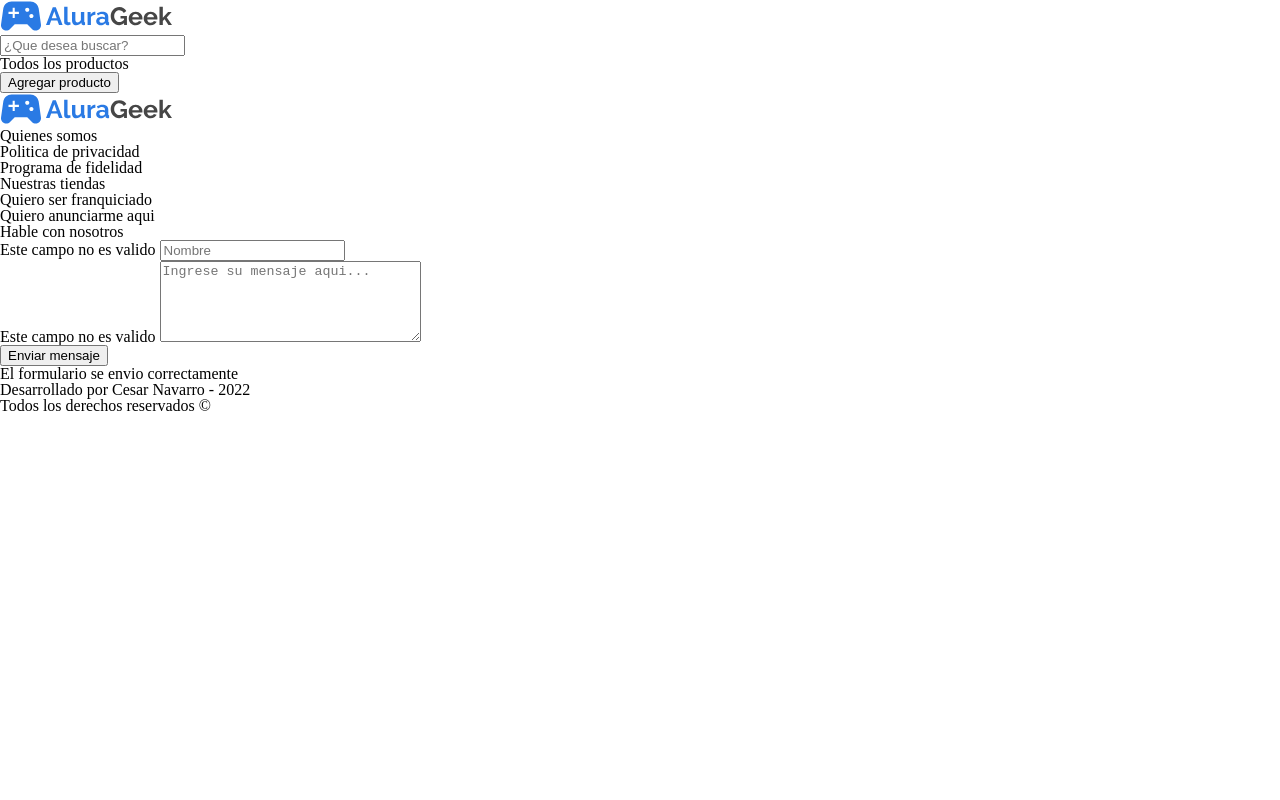
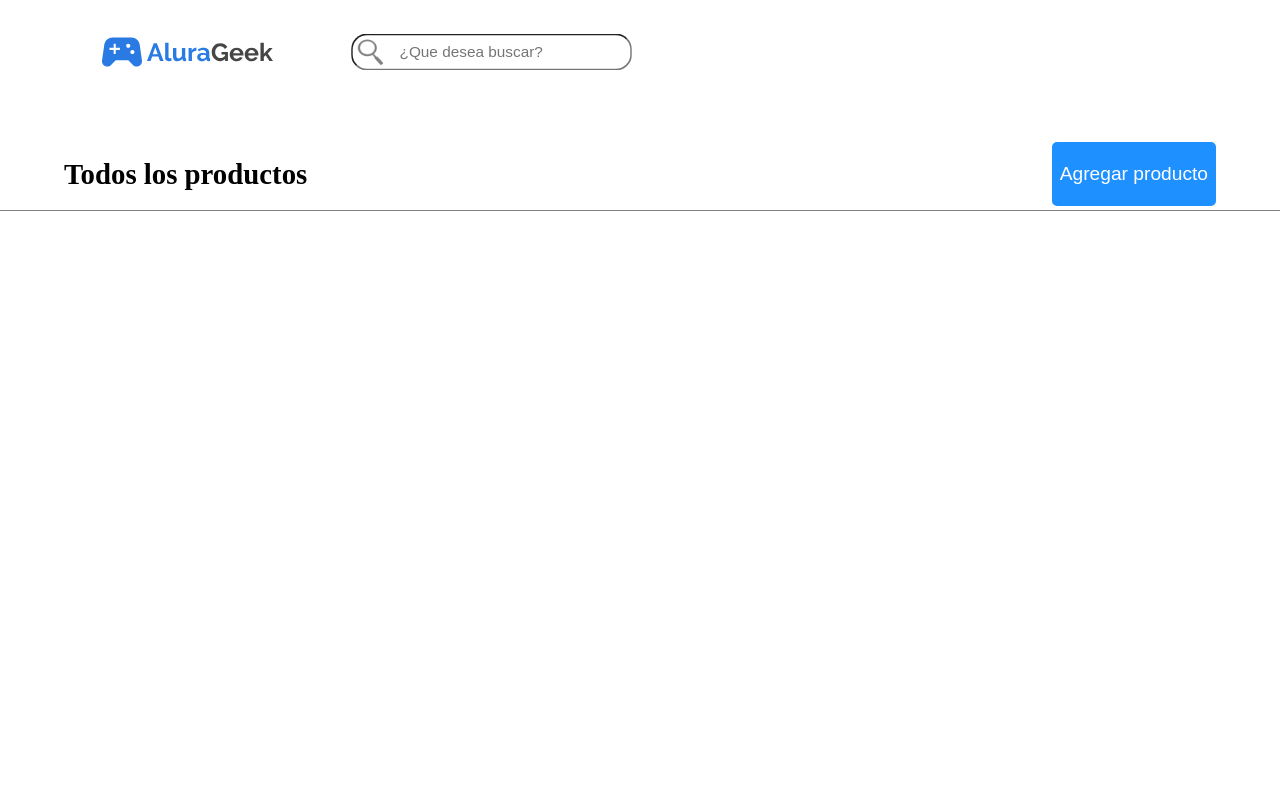
Before and after one commit to RaseckShow/Ecommerce-Challenge04-ONE, a website with bundled scripts: page administrador.html in a window 1280 px wide. Shown: the top 800 px of the page. Built offline with nearby package versions, Linux system fonts and the light colour scheme; no server answers.

Commit message:
Mejora de la vista del administrador

```diff
--- a/administrador.html
+++ b/administrador.html
@@ -25,7 +25,7 @@
         <div class="productos__todos" data-category="todosLosProductos">
             <div class="productos__title">
                 <h2 class="title__todosLosProductos">Todos los productos</h2>
-                <a href="#"><button class="agregarProducto__btn">Agregar producto</button></a>
+                <a href="agregarProducto.html"><button class="agregarProducto__btn">Agregar producto</button></a>
             </div>
             <div class="productos__list" data-productos>
 
--- /dev/null
+++ b/css/administrador.css
@@ -0,0 +1,193 @@
+/* Seccion Header */
+.menu__header{
+    display: flex;
+    justify-content: space-between;
+    align-items: center;
+    height: 13vh;
+}
+.menu__items{
+    height: 2rem;
+    display: flex;
+    justify-content: center;
+    width: 60vw;
+}
+.menu__buscador{
+    display: flex;
+    align-items: center;
+}
+.input__buscador{
+    width: 30vw;
+    height: 2.5rem;
+    border-radius: 20px;
+    margin-left: 10%;
+    padding-left: 15%;
+    font-size: 1.2rem;
+    color: #808080;
+    background-color: #f3f3f3;
+    border-color: none;
+    outline: none;
+    display: flex;
+    align-items: center;
+    background: url(../img/lupa.png) no-repeat 5px ;
+    transform: scale(0.8);
+}
+.input__buscador:focus{
+    color: #808080;
+    transform: scale(0.85,0.85);
+}
+.menu__header__btn{
+    margin-right: 10vw;
+    width: 13vw;
+    height: 2.5rem;
+    color: #2A7AE4;
+    border-color: #2A7AE4;
+    background: none;
+    border-radius: 10px;
+}
+.menu__header__btn:hover{
+    cursor: pointer;
+}
+
+/* Seccion Productos */
+.productos__todos{
+    height: 100vh;
+}
+.productos__title{
+    padding: 3% 5% .2rem 5%;
+    display: flex;
+    justify-content: space-between;
+    align-items: center;
+    border-bottom: 1px solid #808080;
+}
+.title__todosLosProductos{
+    font-size: 1.8rem;
+    font-weight: bolder;
+}
+.agregarProducto__btn{
+    border: 2px solid dodgerblue;
+    border-radius: 5px;
+    color: white;
+    background: dodgerblue;
+    font-size: 1.2rem;
+    height: 8vh;
+}
+.agregarProducto__btn:hover{
+    cursor: pointer;
+    transform: scale(1.01,1.01);
+}
+.productos__list{
+    display: flex;
+    width: 90%;
+    flex-wrap: wrap;
+    justify-content: space-around;
+    margin: 0 5%;
+}
+.card{
+    margin-top: .5%;
+}
+.producto__box{
+    display: flex;
+    flex-direction: column;
+    margin: 0.5%;
+    justify-content: center;
+}
+.imagen__card{
+    width: 13vw;
+    height: 30vh;
+    border-radius: 5%;
+}
+.botonesModificadores{
+    display: flex;
+    justify-content: end;
+}
+.eliminar__btn, .editar__btn{
+    margin-top: 10px;
+    margin-right: 10px;
+    border: none;
+    background: none;
+}
+.eliminar__btn:hover, .editar__btn:hover{
+    transform: scale(1.1);
+}
+.infoProducto{
+    position: relative;
+}
+.producto__precio{
+    font-weight: bolder;
+}
+.producto__name, .verproducto__btn, .producto__precio{
+    margin-bottom: 3%;
+}
+
+/* Seccion Rodapie */
+.footer__container{
+    position: relative;
+    top: 50vh;
+    width: 100%;
+}
+.footer__contacto{
+    background-color: #DFFDFF;
+    padding: 4% 6%;
+    display: flex;
+    justify-content: space-around;
+}
+.contacto__img{
+    height: 2rem;
+}
+.footer__links{
+    display: flex;
+    flex-direction: column;
+    justify-content: space-around;
+    height: 30vh;
+    font-weight: 500;
+}
+.contacto__form{
+    display: flex;
+    flex-direction: column;
+    width: 30%;
+}
+.text__contacto{
+    font-weight: bolder;
+    margin-left: 3%;
+    margin-bottom: 3%;
+}
+.input__name, .input__mensaje{
+    background-color: #fdfdfd;
+    border: none;
+    margin-bottom: 3%;
+    padding-left: 3%;
+}
+.input__name{
+    height: 2rem;
+    border-radius: 15px;
+    width: 90%;
+}
+.input__mensaje{
+    width: 90%;
+    border-radius: 15px;
+    resize: none;
+    font-size: .9rem;
+}
+.input__name::placeholder, .input__mensaje::placeholder{
+    color: darkgrey;
+}
+.input__name:focus, .input__mensaje:focus{
+    outline: dashed #808080 ;
+}
+.contacto__btn{
+    width: 40%;
+    height: 2rem;
+    margin-left: 4%;
+    background: #2A7AE4;
+    color: #fdfdfd;
+    border: none;
+    border-radius: 8px;
+}
+.contacto__btn:hover{
+    transform: scale(1.1);
+    transition: 1s;
+}
+.footer__rodapie{
+    text-align: center;
+    padding: 1% 0;
+}
--- a/scripts/controllers/productos-controller-admin.js
+++ b/scripts/controllers/productos-controller-admin.js
@@ -4,11 +4,12 @@ const edicionProducto = (name, price, imageUrl,id) => {
     const card = document.createElement("div");
     const content =
     `<div class="producto__box">
-    <div class="btnsEdicionProducto">
-        <img src="img/btnEliminar.png" alt="" class="eliminarProducto__img">
-        <img src="img/btnEditar.png" alt="" class="editarProducto__img">
-    </div>
-    <img src="${imageUrl}" alt="" class="producto__img">
+        <div class="imagen__card" style="background: url(./${imageUrl}) no-repeat center / cover">
+            <div class="botonesModificadores">
+                <a href="#"><button class="eliminar__btn"><img src="img/btnEliminar.png" alt=""></button></a>
+                <a href="#"><button class="editar__btn"><img src="img/btnEditar.png" alt=""></button></a>
+            </div>
+        </div>
     <h3 class="producto__name">${name}</h3>
     <p class="producto__precio">$ ${price}</p>
     <p class="producto__id"># ${id}</p>
```
Also changed, not shown: img/btnEditar.png (added), img/btnEliminar.png (added).
